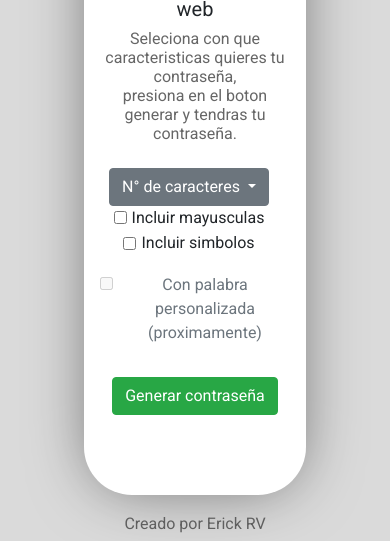
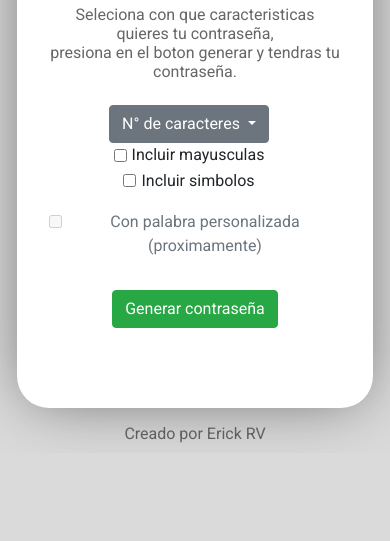
Before and after one commit to ErickRV19/Password-generator, a plain HTML site: page index.html in a window 390 px wide. Shown: the part 391-932 px from the top of the page. After the commit the page ends 844 px from the top, so only its background shows below. Drawn offline with nearby package versions, Linux system fonts and the light colour scheme.

Commit message:
se añadio la vista de telefonos

```diff
--- a/src/styles/style.css
+++ b/src/styles/style.css
@@ -50,3 +50,13 @@ footer {
     text-align: center;
     color: rgb(95, 95, 95);
 }
+
+@media screen and (max-width: 400px) {
+    .card1 {
+        border-radius: 2em;
+        padding: 3em 2em;
+    }
+    .content {
+        margin: 4vw 2vh;
+    }
+}
```
